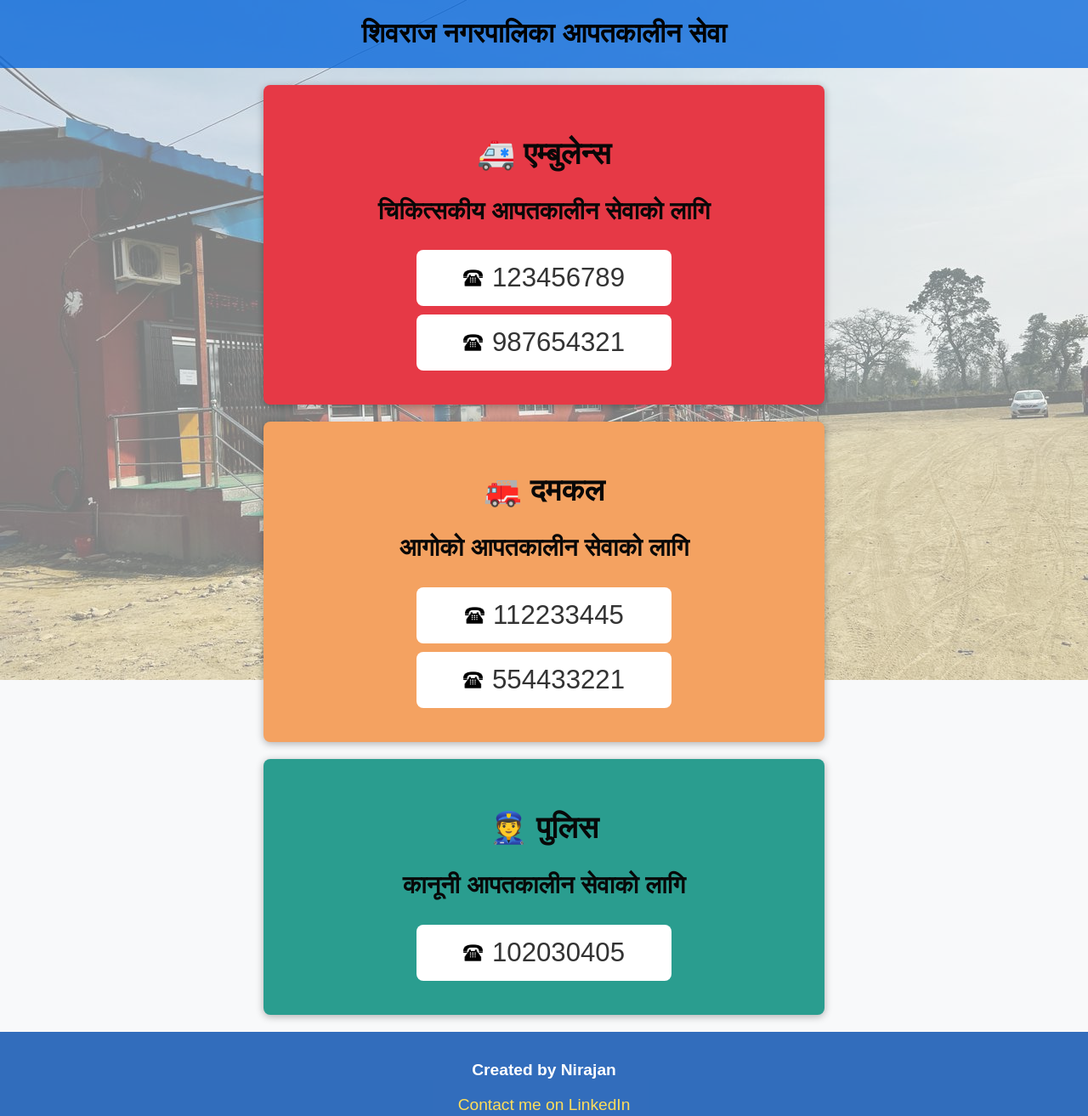
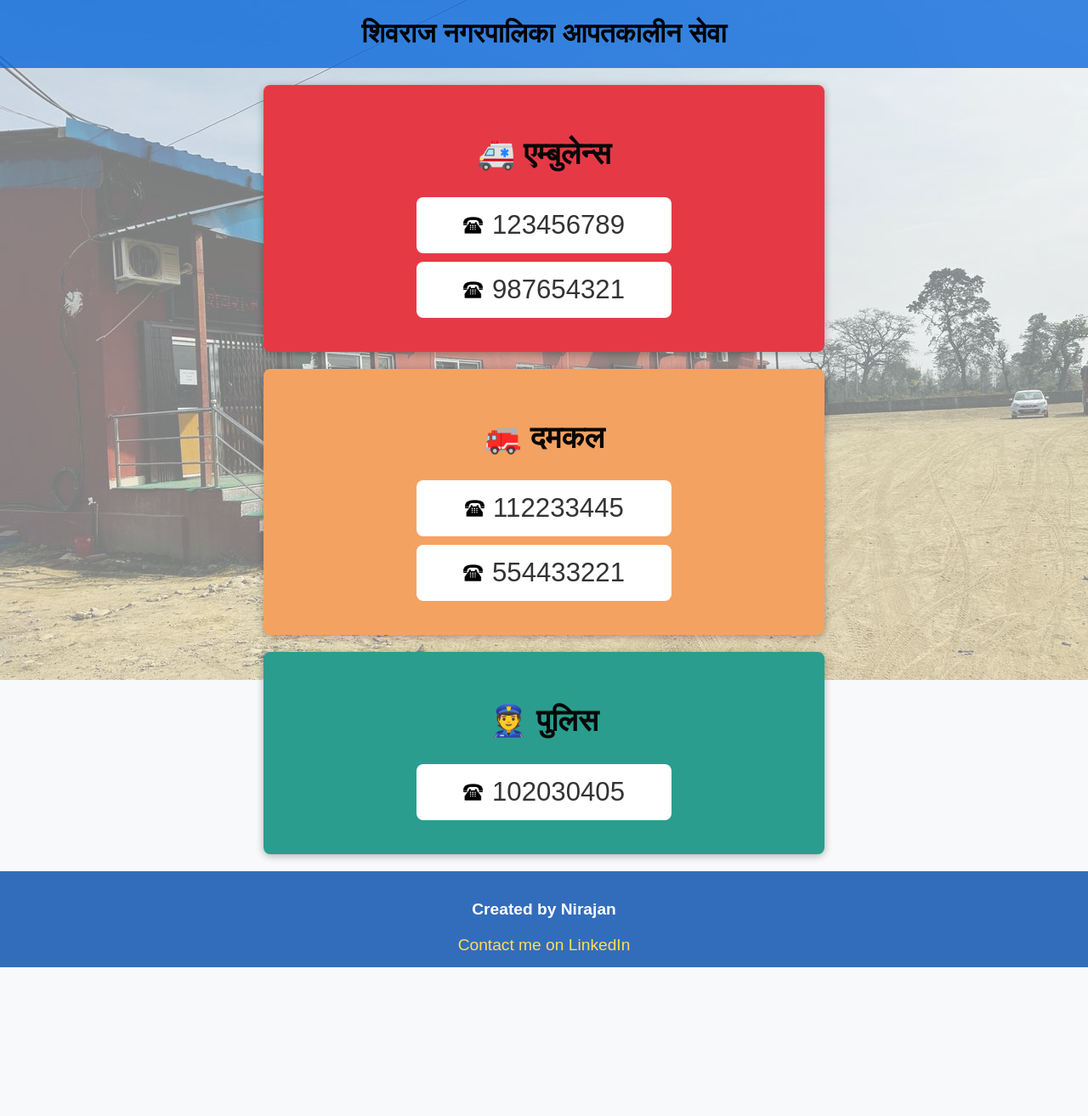
Before and after one commit to nirajanacharya/emergency-response-app-, a plain HTML site: page index.html in a window 1280 px wide. Shown: the whole page at 85% size. After the commit the page ends 1138 px from the top, so only its background shows below. Drawn offline with Linux system fonts and the light colour scheme.

Commit message:
few changes

```diff
--- a/index.html
+++ b/index.html
@@ -16,21 +16,18 @@
     <main>
         <section class="service" id="ambulance">
             <h2>🚑 एम्बुलेन्स</h2>
-            <p>चिकित्सकीय आपतकालीन सेवाको लागि</p>
             <a href="tel:123456789" class="phone"><i class="phone-icon"></i> 123456789</a>
             <a href="tel:987654321" class="phone"><i class="phone-icon"></i> 987654321</a>
         </section>
 
         <section class="service" id="fire">
             <h2>🚒 दमकल</h2>
-            <p>आगोको आपतकालीन सेवाको लागि</p>
             <a href="tel:112233445" class="phone"><i class="phone-icon"></i> 112233445</a>
             <a href="tel:554433221" class="phone"><i class="phone-icon"></i> 554433221</a>
         </section>
 
         <section class="service" id="police">
             <h2>👮 पुलिस</h2>
-            <p>कानूनी आपतकालीन सेवाको लागि</p>
             <a href="tel:102030405" class="phone"><i class="phone-icon"></i> 102030405</a>
         </section>
     </main>
```
